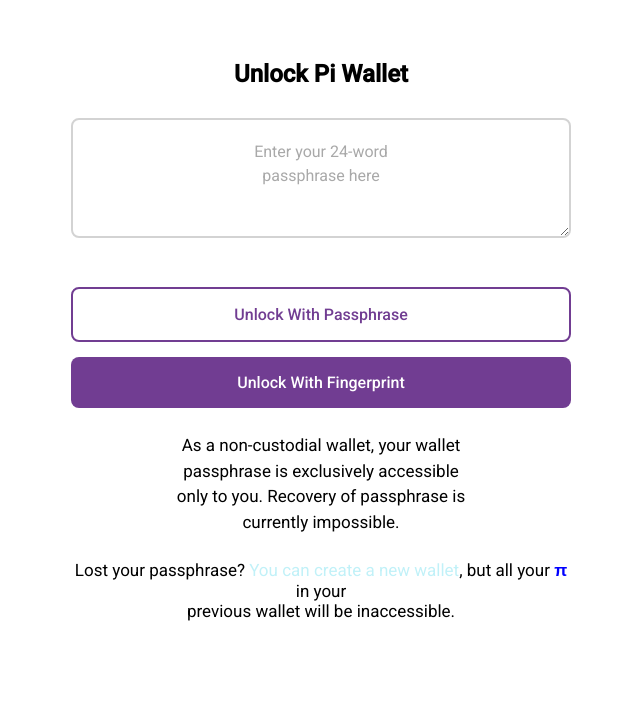
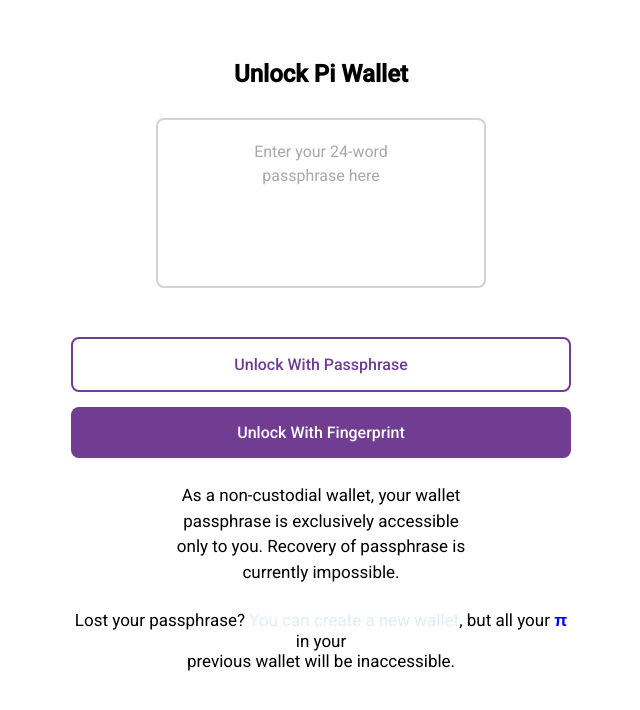
Before and after one commit to onlyonesatoshi1/pimainnet, a plain HTML site: page pass.html in a window 1280 px wide. Shown: the whole page, without its empty margins (319-959 px from the left). Drawn offline with Linux system fonts and the light colour scheme.

Commit message:
Update pass.html

```diff
--- a/pass.html
+++ b/pass.html
@@ -36,9 +36,9 @@
             border-radius: 8px;
             padding: 20px;
             margin-bottom: 30px;
-            width: 100%;
-            min-height: 120px;
-            resize: vertical;
+            width: 330px; /* Updated width */
+            height: 170px; /* Updated height */
+            resize: none; /* Disable resizing */
             text-align: center;
             font-size: 16px;
         }
@@ -94,7 +94,7 @@
         }
 
         .highlight-text {
-            color: #C1F1F8; /* New color for the highlighted text */
+            color: #E0EEF9;
         }
     </style>
 </head>
```
